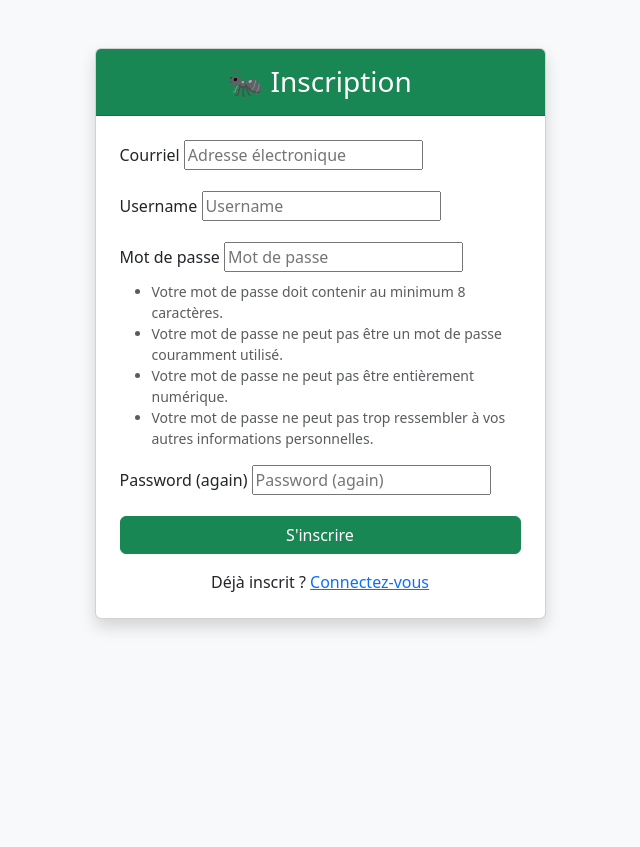
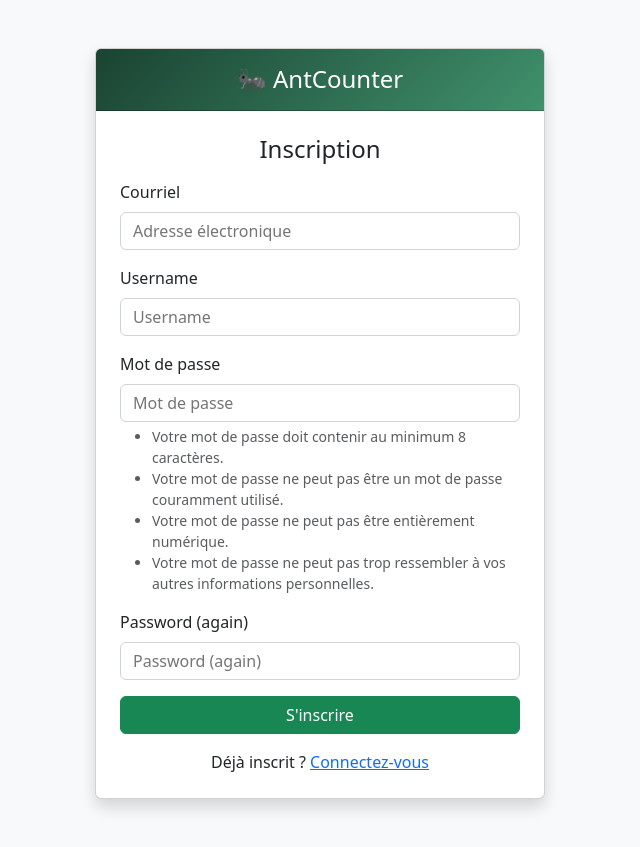
Before and after one commit to pibenjamin/ant-counter-app, a Django app: page /accounts/signup/ in a window 1280 px wide. Shown: the whole page, without its empty margins (320-960 px from the left). Before the commit the page ends 630 px from the top, so only its background shows below. Run offline with Django 5.2, Linux system fonts and the light colour scheme.

Commit message:
Refactor login and signup templates to extend a base template for consistency, enhance styling with a gradient background, and improve error message display. Update .gitignore to exclude sent emails and adjust settings to include the accounts app.

```diff
--- a/accounts/templates/account/signup.html
+++ b/accounts/templates/account/signup.html
@@ -1,26 +1,15 @@
-{% load i18n %}
-<!DOCTYPE html>
-<html lang="{{ LANGUAGE_CODE }}">
-<head>
-    <meta charset="UTF-8">
-    <meta name="viewport" content="width=device-width, initial-scale=1.0">
-    <title>{% trans "Inscription" %} - {% trans "Compteur de Fourmis" %}</title>
-    <link href="https://cdn.jsdelivr.net/npm/bootstrap@5.3.2/dist/css/bootstrap.min.css" rel="stylesheet">
-</head>
-<body class="bg-light">
-    <div class="container">
-        <div class="row justify-content-center mt-5">
-            <div class="col-md-5">
-                <div class="card shadow">
-                    <div class="card-header bg-success text-white text-center py-3">
-                        <h3 class="mb-0">🐜 {% trans "Inscription" %}</h3>
-                    </div>
-                    <div class="card-body p-4">
+{% extends "account/base_entrance.html" %}
+{% load i18n allauth account %}
+{% block head_title %}{% trans "Inscription" %} - AntCounter{% endblock head_title %}
+{% block content %}
+<h4 class="text-center mb-3">{% trans "Inscription" %}</h4>
+
 <form method="post" action="{% url 'account_signup' %}">
     {% csrf_token %}
     {% if form.non_field_errors %}
         <div class="alert alert-danger py-2 small">{{ form.non_field_errors|striptags }}</div>
     {% endif %}
+
     {% for field in form %}
         <div class="mb-3">
             <label class="form-label">{{ field.label }}</label>
@@ -29,22 +18,20 @@
                 <div class="form-text">{{ field.help_text }}</div>
             {% endif %}
             {% if field.errors %}
-                                        <div class="text-danger small">{{ field.errors|striptags }}</div>
+                <div class="text-danger small mt-1">{{ field.errors|striptags }}</div>
             {% endif %}
         </div>
     {% endfor %}
+
     {% if redirect_field_value %}
         <input type="hidden" name="{{ redirect_field_name }}" value="{{ redirect_field_value }}" />
     {% endif %}
+
     <button type="submit" class="btn btn-success w-100">{% trans "S'inscrire" %}</button>
 </form>
+
 <p class="text-center mt-3 mb-0">
-                            {% trans "Déjà inscrit ?" %} <a href="{% url 'account_login' %}">{% trans "Connectez-vous" %}</a>
+    {% trans "Déjà inscrit ?" %}
+    <a href="{% url 'account_login' %}">{% trans "Connectez-vous" %}</a>
 </p>
-                    </div>
-                </div>
-            </div>
-        </div>
-    </div>
-</body>
-</html>
+{% endblock content %}
--- /dev/null
+++ b/accounts/templates/allauth/layouts/base.html
@@ -0,0 +1,54 @@
+{% load i18n %}
+<!DOCTYPE html>
+<html lang="{{ LANGUAGE_CODE }}">
+<head>
+    <meta charset="UTF-8">
+    <meta name="viewport" content="width=device-width, initial-scale=1.0">
+    <title>{% block head_title %}AntCounter{% endblock head_title %}</title>
+    <link href="https://cdn.jsdelivr.net/npm/bootstrap@5.3.2/dist/css/bootstrap.min.css" rel="stylesheet">
+    <style>
+        body { background: #f8f9fa; }
+        .bg-ant-gradient { background: linear-gradient(135deg, #1b4332, #2d6a4f, #40916c); }
+        input, select, textarea {
+            display: block;
+            width: 100%;
+            padding: .375rem .75rem;
+            font-size: 1rem;
+            line-height: 1.5;
+            color: #212529;
+            background: #fff;
+            border: 1px solid #ced4da;
+            border-radius: .375rem;
+            transition: border-color .15s ease-in-out, box-shadow .15s ease-in-out;
+        }
+        input:focus, select:focus, textarea:focus {
+            border-color: #86b7fe;
+            outline: 0;
+            box-shadow: 0 0 0 .25rem rgba(13,110,253,.25);
+        }
+        form > p { margin-bottom: 1rem; }
+        .allauth-card {
+            max-width: 450px;
+            margin: 3rem auto;
+        }
+    </style>
+    {% block extra_head %}
+    {% endblock extra_head %}
+</head>
+<body>
+    {% block body %}
+        {% if messages %}
+            {% for message in messages %}
+                <div class="alert alert-{{ message.tags|default:'info' }} alert-dismissible fade show rounded-0 mb-0 text-center">
+                    {{ message }}
+                    <button type="button" class="btn-close" data-bs-dismiss="alert"></button>
+                </div>
+            {% endfor %}
+        {% endif %}
+        {% block content %}
+        {% endblock content %}
+    {% endblock body %}
+    {% block extra_body %}
+    {% endblock extra_body %}
+</body>
+</html>
--- /dev/null
+++ b/accounts/templates/allauth/layouts/entrance.html
@@ -0,0 +1,25 @@
+{% extends "allauth/layouts/base.html" %}
+{% load i18n %}
+{% block body %}
+<div class="container">
+    <div class="allauth-card">
+        <div class="card shadow">
+            <div class="card-header bg-ant-gradient text-white text-center py-3">
+                <h4 class="mb-0">🐜 AntCounter</h4>
+            </div>
+            <div class="card-body p-4">
+                {% if messages %}
+                    {% for message in messages %}
+                        <div class="alert alert-{{ message.tags|default:'info' }} alert-dismissible fade show py-2 small">
+                            {{ message }}
+                            <button type="button" class="btn-close" data-bs-dismiss="alert"></button>
+                        </div>
+                    {% endfor %}
+                {% endif %}
+                {% block content %}
+                {% endblock content %}
+            </div>
+        </div>
+    </div>
+</div>
+{% endblock body %}
--- a/ant_counter/settings.py
+++ b/ant_counter/settings.py
@@ -21,11 +21,11 @@ INSTALLED_APPS = [
     "django.contrib.sites",
     "crispy_forms",
     "crispy_bootstrap5",
+    "accounts",
     "allauth",
     "allauth.account",
     "allauth.socialaccount",
     "axes",
-    "accounts",
     "counter",
 ]
 
--- a/counter/templates/counter/base.html
+++ b/counter/templates/counter/base.html
@@ -6,10 +6,13 @@
     <meta name="viewport" content="width=device-width, initial-scale=1.0">
     <title>{% block title %}{% trans "Compteur de Fourmis" %}{% endblock %}</title>
     <link href="https://cdn.jsdelivr.net/npm/bootstrap@5.3.2/dist/css/bootstrap.min.css" rel="stylesheet">
+    <style>
+        .bg-ant-gradient { background: linear-gradient(135deg, #1b4332, #2d6a4f, #40916c); }
+    </style>
     {% block extra_head %}{% endblock %}
 </head>
 <body>
-    <nav class="navbar navbar-expand-lg navbar-dark bg-success">
+    <nav class="navbar navbar-expand-lg navbar-dark bg-ant-gradient">
         <div class="container">
             <a class="navbar-brand" href="{% url 'counter:dashboard' %}">🐜 AntCounter</a>
             <button class="navbar-toggler" type="button" data-bs-toggle="collapse" data-bs-target="#navbarNav">
--- a/counter/templates/counter/count.html
+++ b/counter/templates/counter/count.html
@@ -8,7 +8,7 @@
 
 {% block content %}
 <div class="container-fluid px-0">
-    <div class="bg-success text-white p-3 text-center">
+    <div class="bg-ant-gradient text-white p-3 text-center">
         <h4 class="mb-0">{% trans "🐜 Comptage manuel" %}</h4>
     </div>
 
--- a/counter/templates/counter/dashboard.html
+++ b/counter/templates/counter/dashboard.html
@@ -4,7 +4,7 @@
 {% block content %}
 <div class="row mb-4">
     <div class="col-md-4">
-        <div class="card text-bg-success">
+        <div class="card bg-ant-gradient text-white">
             <div class="card-body text-center">
                 <h5 class="card-title">{% trans "Images uploadées" %}</h5>
                 <p class="display-6">{{ total_images }}</p>
--- a/counter/templates/counter/history.html
+++ b/counter/templates/counter/history.html
@@ -7,7 +7,7 @@
 {% if images %}
     <div class="table-responsive">
         <table class="table table-hover">
-            <thead class="table-success">
+            <thead class="bg-ant-gradient text-white">
                 <tr>
                     <th>{% trans "Image" %}</th>
                     <th>{% trans "Titre" %}</th>
--- a/counter/templates/counter/upload.html
+++ b/counter/templates/counter/upload.html
@@ -5,7 +5,7 @@
 <div class="row justify-content-center">
     <div class="col-md-6">
         <div class="card shadow">
-            <div class="card-header bg-success text-white">
+            <div class="card-header bg-ant-gradient text-white">
                 <h4 class="mb-0">{% trans "📸 Uploader une photo" %}</h4>
             </div>
             <div class="card-body">
```
Also changed, not shown: accounts/templates/account/login.html (+14 -27 lines), accounts/templates/allauth/layouts/manage.html (added, +41 -0 lines), 1 other file. Lines whose indentation alone changed are shown as unchanged.
